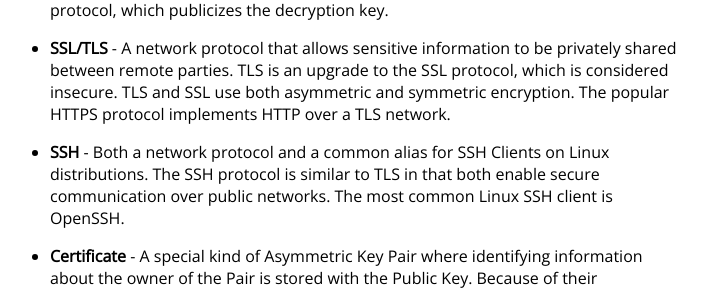
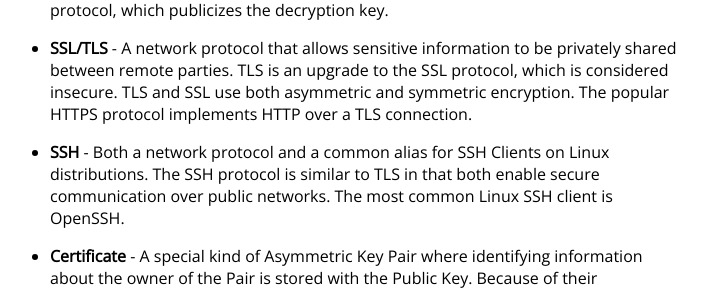
Before and after one commit to mrucker/mrucker.github.io, a Jekyll site: the page built from _posts/2015-09-12-Use-Your-Words:-Cryptography-Edition.md, in a window 1280 px wide. Shown: the part 817-1108 px from the top of the page, without its empty margins (295-1004 px from the left). Built offline with Jekyll 4.4.1, drawn with Linux system fonts in a browser that asks for light colours; nearby versions of some CDN libraries.

Commit message:
Better terminology

```diff
--- a/_posts/2015-09-12-Use-Your-Words:-Cryptography-Edition.md
+++ b/_posts/2015-09-12-Use-Your-Words:-Cryptography-Edition.md
@@ -25,7 +25,7 @@ layout: post
 
 * **Private Key** - An Assymmetric Key which is kept private in a Public-key cryptography protocol. Usually, when people speak of Private Keys, they are referring to the TLS protocol, which publicizes the decryption key.
 
-* **SSL/TLS** - A network protocol that allows sensitive information to be privately shared between remote parties. TLS is an upgrade to the SSL protocol, which is considered insecure. TLS and SSL use both asymmetric and symmetric encryption. The popular HTTPS protocol implements HTTP over a TLS network.
+* **SSL/TLS** - A network protocol that allows sensitive information to be privately shared between remote parties. TLS is an upgrade to the SSL protocol, which is considered insecure. TLS and SSL use both asymmetric and symmetric encryption. The popular HTTPS protocol implements HTTP over a TLS connection.
 
 * **SSH** - Both a network protocol and a common alias for SSH Clients on Linux distributions. The SSH protocol is similar to TLS in that both enable secure communication over public networks. The most common Linux SSH client is OpenSSH.
 
```
